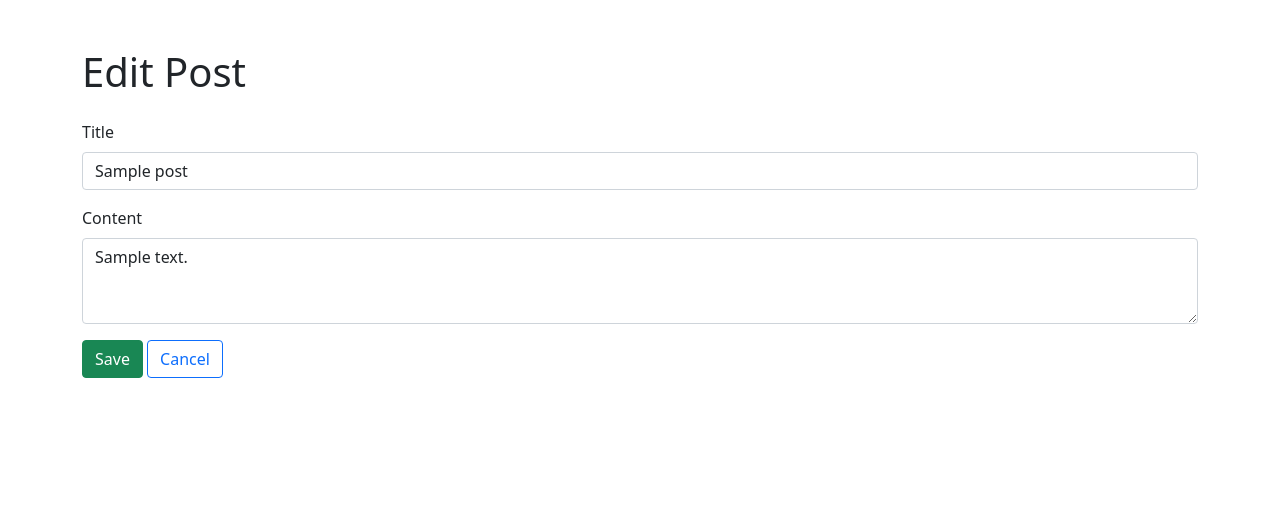
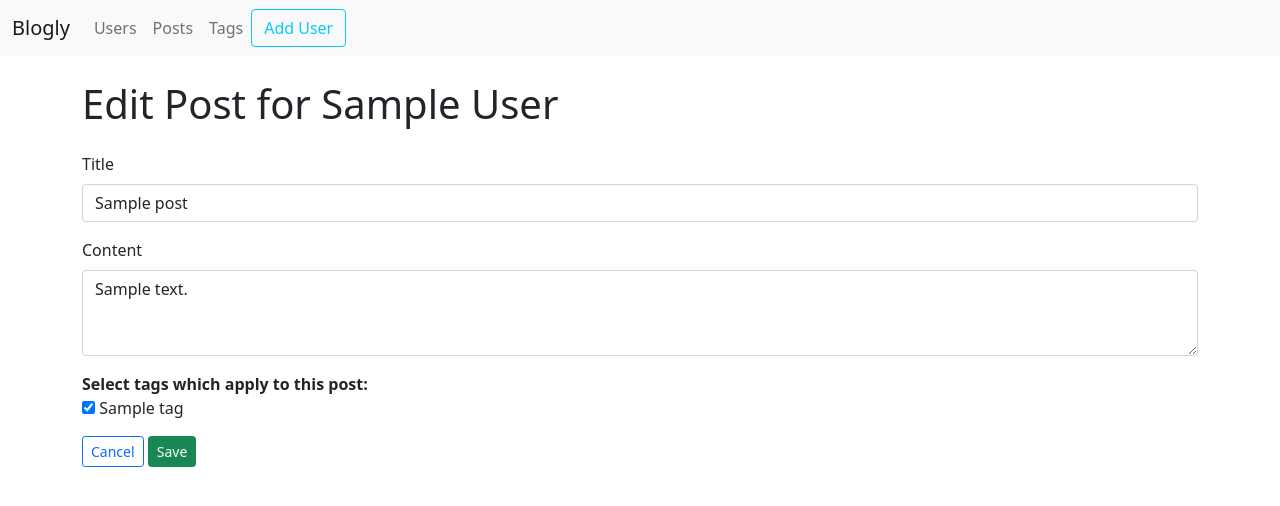
Before and after one commit to thedvo/SQLAlchemy-Blogly-App, a Flask app: page /posts/1/edit in a window 1280 px wide. Shown: the top 506 px of the page. Run offline with Flask 2, Linux system fonts and the light colour scheme; tables that the repository leaves empty hold one stand-in row (values such as "Sample post").

Commit message:
Added Tags, navbar, home page, UI fixes, route edits, template clean up

```diff
--- a/app.py
+++ b/app.py
@@ -1,7 +1,7 @@
 """Blogly application."""
 
 from flask import Flask, request, render_template, redirect
-from models import db, connect_db, User, Post
+from models import db, connect_db, User, Post, Tag, PostTag
 from flask_debugtoolbar import DebugToolbarExtension
 
 app = Flask(__name__)
@@ -11,7 +11,7 @@ app.config['SQLALCHEMY_ECHO'] = True
 
 app.config['SECRET_KEY'] = 'secret'
 app.config['DEBUG_TB_INTERCEPT_REDIRECTS'] = False
-debug = DebugToolbarExtension((app))
+debug = DebugToolbarExtension(app)
 
 connect_db(app) # imported from models.py
 db.create_all()
@@ -107,13 +107,23 @@ def delete_user(user_id):
 
 # BLOG POST ROUTES
 
+@app.route('/posts')
+def show_all_posts():
+    """Lists all posts from all users"""
+
+    posts = Post.query.all()
+
+    return render_template('posts/post_list.html', posts=posts)
+
+
 @app.route('/users/<int:user_id>/posts/new')
 def post_form(user_id):
     """Shows form to add a post for that user"""
 
     user = User.query.get_or_404(user_id)
+    tags = Tag.query.all()
 
-    return render_template('posts/addpost.html', user = user)
+    return render_template('posts/addpost.html', user = user, tags = tags)
 
 
 @app.route('/users/<int:user_id>/posts/new', methods=['POST'])
@@ -121,16 +131,18 @@ def add_post(user_id):
     """Handles add post form; add post and redirect to user detail page"""
 
     user = User.query.get_or_404(user_id)
+    tag_ids = [int(num) for num in request.form.getlist("tags")]
+    tags = Tag.query.filter(Tag.id.in_(tag_ids)).all()
 
     new_post = Post(
                 title = request.form['post_title'],
                 content = request.form['post_content'],
-                user = user)
+                user = user,
+                tags_=tags)
 
 
     db.session.add(new_post)
     db.session.commit()
-
 
     return redirect(f'/users/{user_id}')
 
@@ -140,16 +152,19 @@ def show_post(post_id):
     """Show a post"""
 
     post = Post.query.get_or_404(post_id)
+    tags = post.tags_
 
-    return render_template('posts/post.html', post = post)
+    return render_template('posts/post.html', post = post, tags=tags)
 
 
 @app.route('/posts/<int:post_id>/edit')
 def edit_post_form(post_id):
     """Shows form to edit a post"""
     post = Post.query.get_or_404(post_id)
+    tags = Tag.query.all()
 
-    return render_template('posts/editpost.html', post = post)
+
+    return render_template('posts/editpost.html', post = post, tags=tags)
 
 
 @app.route('/posts/<int:post_id>/edit', methods=['POST'])
@@ -160,10 +175,13 @@ def edit_post(post_id):
     post.title = request.form['post_title']
     post.content = request.form['post_content']
 
+    tag_ids = [int(num) for num in request.form.getlist("tags")]
+    post.tags_ = Tag.query.filter(Tag.id.in_(tag_ids)).all()
+
     db.session.add(post)
     db.session.commit()
 
-    return redirect(f'/users/{post.user.id}')
+    return redirect(f'/posts/{post.id}')
 
 
 @app.route('/posts/<int:post_id>/delete', methods=['POST'])
@@ -175,3 +193,76 @@ def delete_post(post_id):
     db.session.commit()
 
     return redirect(f"/users/{post.user_id}")
+
+
+
+# Tag Routes
+
+@app.route('/tags')
+def list_tags():
+    """List all tags"""
+    tags = Tag.query.all()
+
+    return render_template('tags/tag_list.html', tags=tags)
+
+
+@app.route('/tags/<int:tag_id>')
+def tag_details(tag_id):
+    """Show detail about a tag"""
+    tag = Tag.query.get_or_404(tag_id)
+    posts = tag.posts
+
+    return render_template('tags/tag.html', tag=tag, posts=posts)
+
+
+@app.route('/tags/new')
+def tag_form():
+    """Shows a form to add a new tag"""
+
+    return render_template('tags/add_tag.html')
+
+
+@app.route('/tags/new', methods=['POST'])
+def process_tag_form():
+    """Process tag form, adds tag, and redirects ot tag list"""
+
+    tag_name = request.form['tag_name']
+
+    new_tag = Tag(name = tag_name)
+    db.session.add(new_tag)
+    db.session.commit()
+
+    return redirect('/tags')
+
+
+@app.route('/tags/<int:tag_id>/edit')
+def edit_tag_form(tag_id):
+    """Shows edit form for a tag"""
+
+    tag = Tag.query.get_or_404(tag_id)
+
+    return render_template('tags/edit_tag.html', tag=tag)
+
+
+@app.route('/tags/<int:tag_id>/edit', methods=['POST'])
+def edit_tag(tag_id):
+    """Process edit form, edit tag, and redirects to the tags list"""
+
+    tag = Tag.query.get_or_404(tag_id)
+    tag.name = request.form['tag_name']
+
+    db.session.add(tag)
+    db.session.commit()
+
+    return redirect('/tags')
+
+
+@app.route('/tags/<int:tag_id>/delete', methods=['POST'])
+def delete_tag(tag_id):
+    """Deletes a tag"""
+
+    tag = Tag.query.get_or_404(tag_id)
+    db.session.delete(tag)
+    db.session.commit()
+
+    return redirect('/tags')
--- a/models.py
+++ b/models.py
@@ -33,6 +33,8 @@ class User(db.Model):
         p = self
         return f"<User id = {p.id} first_name={p.first_name} last_name={p.last_name} image_url={p.image_url}>"
 
+    posts = db.relationship('Post', backref = 'user', cascade="all, delete-orphan")
+
     @property
     def full_name(self):
         """Returns full name"""
@@ -50,8 +52,39 @@ class Post(db.Model):
     created_at = db.Column(db.DateTime, nullable=False, default=datetime.datetime.now)
     user_id = db.Column(db.Integer, db.ForeignKey('users.id'), nullable=False)
 
-    user = db.relationship('User', backref='post')
+
 
     def __repr__(self):
         p = self
         return f"<Post id={p.id} title={p.title} content={p.content} created_at={p.created_at} user={p.user} >"
+
+    tags_ = db.relationship('Tag', secondary="post_tags", backref="posts")
+
+class Tag(db.Model):
+    """Tags for Blog Posts"""
+
+    __tablename__ = "tags"
+
+    id = db.Column(db.Integer, primary_key=True, autoincrement=True)
+    name = db.Column(db.Text, nullable = False, unique=True)
+
+    # # Through Relationship between Tag and Post (middle table being 'post_tags')
+    # posts = db.relationship('Post', secondary="post_tags", backref="tags")
+
+    def __repr__(self):
+        p = self
+        return f"<Tag id={p.id} name={p.name}>"
+
+
+
+class PostTag(db.Model):
+    """Corresponding Posts and Tags"""
+
+    __tablename__ = "post_tags"
+
+    post_id = db.Column(db.Integer, db.ForeignKey('posts.id'), primary_key=True)
+    tag_id = db.Column(db.Integer, db.ForeignKey('tags.id'), primary_key=True)
+
+    def __repr__(self):
+        p = self
+        return f"<PostTag post_id={p.post_id} tag_id={p.tag_id}>"
--- a/templates/index.html
+++ b/templates/index.html
@@ -13,7 +13,28 @@
 		/>
 		<title>{% block title %} Title {% endblock %}</title>
 	</head>
-	<body class="m-5">
+
+	<body>
+		<nav class="navbar navbar-expand-lg navbar-light bg-light">
+			<div class="container-fluid">
+				<a class="navbar-brand" href="/posts">Blogly</a>
+				<button class="navbar-toggler" type="button" data-bs-toggle="collapse" data-bs-target="#navbarNavAltMarkup"
+					aria-controls="navbarNavAltMarkup" aria-expanded="false" aria-label="Toggle navigation">
+					<span class="navbar-toggler-icon"></span>
+				</button>
+				<div class="collapse navbar-collapse" id="navbarNavAltMarkup">
+					<div class="navbar-nav">
+						<a class="nav-link" href="/users">Users</a>
+						<a class="nav-link" href="/posts">Posts</a>
+						<a class="nav-link" href="/tags">Tags</a>
+					</div>
+					<div><a class="btn btn-outline-info" href="/users/new">Add User</a></div>
+				</div>
+			</div>
+		</nav>
+
+		<div class="container mt-4">
 		{% block content %} Content {% endblock %}
+		</div>
 	</body>
 </html>
--- a/templates/posts/editpost.html
+++ b/templates/posts/editpost.html
@@ -3,24 +3,29 @@
 {% block title %} Edit Post {% endblock %}
 
 {% block content %}
-
-<div class="container">
-    <h1 class ="mb-4">Edit Post</h1>
-    <form action="" method="POST" autocomplete="off">
+    <h1 class ="mb-4">Edit Post for {{post.user.full_name}}</h1>
+    <form action="/posts/{{post.id}}/edit" method="POST" autocomplete="off">
         <div class="mb-3">
             <label class="form-label" for="post_title">Title </label>
-            <input class="form-control" type="text" name="post_title" id="post_title" value="{{post.title}}">
+            <input class="form-control" type="text" name="post_title" id="post_title" value="{{post.title}}" required>
         </div>
 
         <div class="mb-3">
             <label for="post_content" class="form-label">Content </label>
-            <textarea class="form-control" rows="3" name="post_content" id="post_content">{{post.content}}</textarea>
+            <textarea class="form-control" rows="3" name="post_content" id="post_content" required>{{post.content}}</textarea>
         </div>
 
+        <div class="mb-3">
+            <span for="tags" class="mb-2"><b>Select tags which apply to this post: </b></span><br>
+            {% for tag in tags %}
+            <input type="checkbox" name="tags" value="{{tag.id}}" {% if tag in post.tags_ %} checked {% endif %}> {{tag.name}}<br>
+            {% endfor %}
+        </div>
+
+
         <div>
-            <button class="btn btn-success">Save</button>
-            <a href="/posts/{{post.id}}" class="btn btn-outline-primary" role="button">Cancel</a>
+            <a href="/posts/{{post.id}}" class="btn btn-outline-primary btn-sm" role="button">Cancel</a>
+            <button class="btn btn-success btn-sm">Save</button>
         </div>
     </form>
-</div>
 {% endblock %}
--- a/templates/users/list.html
+++ b/templates/users/list.html
@@ -15,6 +15,6 @@
 	{% endfor %}
 </ul>
 
-<a class="btn btn-primary" href="/users/new" role="button">Add User</a>
+<a class="btn btn-primary btn-sm" href="/users/new" role="button">Add User</a>
 
 {% endblock %}
--- a/test_app.py
+++ b/test_app.py
@@ -49,7 +49,7 @@ class UserTest(TestCase):
             html = resp.get_data(as_text=True)
 
             self.assertEqual(resp.status_code, 200)
-            self.assertIn('<h1>Nikola Jokic</h1>', html)
+            self.assertIn('Nikola Jokic', html)
 
 
     def test_create_user(self):
@@ -59,7 +59,7 @@ class UserTest(TestCase):
             html = resp.get_data(as_text=True)
 
             self.assertEqual(resp.status_code, 200)
-            self.assertIn("<h1>Giannis Antetokounmpo</h1>", html)
+            self.assertIn("Giannis Antetokounmpo", html)
 
 
     def test_edit_route(self):
```
Also changed, not shown: seed.py (+34 -4 lines), templates/posts/addpost.html (+13 -7 lines), templates/posts/post.html (+13 -5 lines), templates/posts/post_list.html (added, +34 -0 lines), templates/tags/add_tag.html (added, +18 -0 lines), templates/tags/edit_tag.html (added, +18 -0 lines), templates/tags/tag.html (added, +25 -0 lines), templates/tags/tag_list.html (added, +20 -0 lines), templates/users/edit.html (+7 -10 lines), templates/users/form.html (+5 -6 lines), templates/users/user.html (+4 -4 lines).
